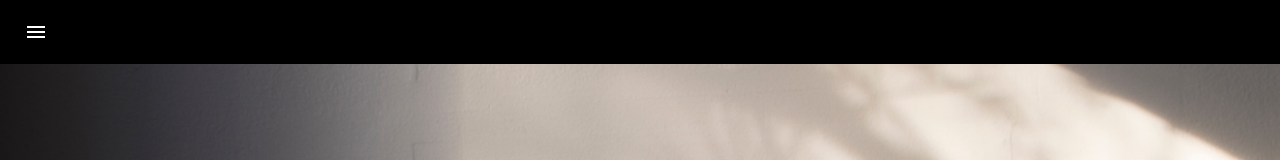
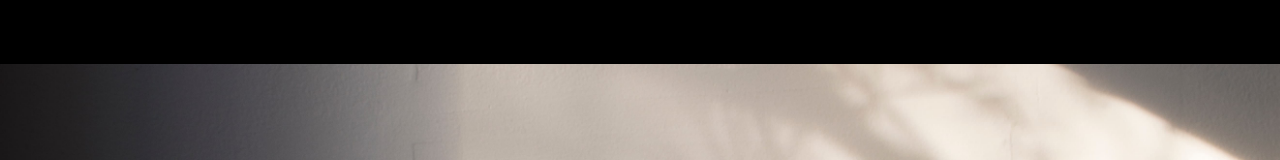
Before and after one commit to agusgar/me, a React (Create React App) app: page / in a window 1280 px wide. Shown: the top 160 px of the page. Built offline with nearby package versions, Linux system fonts and the light colour scheme.

Commit message:
Remove button from header

```diff
--- a/src/components/Header.js
+++ b/src/components/Header.js
@@ -1,8 +1,6 @@
 import React from "react";
 import MuiAppBar from "@material-ui/core/AppBar";
 import Toolbar from "@material-ui/core/Toolbar";
-import IconButton from "@material-ui/core/IconButton";
-import MenuIcon from "@material-ui/icons/Menu";
 import { withStyles } from "@material-ui/styles";
 
 const AppBar = withStyles({
@@ -14,11 +12,7 @@ const AppBar = withStyles({
 function Header() {
   return (
     <AppBar position="static">
-      <Toolbar>
-        <IconButton edge="start" color="inherit" aria-label="menu">
-          <MenuIcon />
-        </IconButton>
-      </Toolbar>
+      <Toolbar></Toolbar>
     </AppBar>
   );
 }
```
